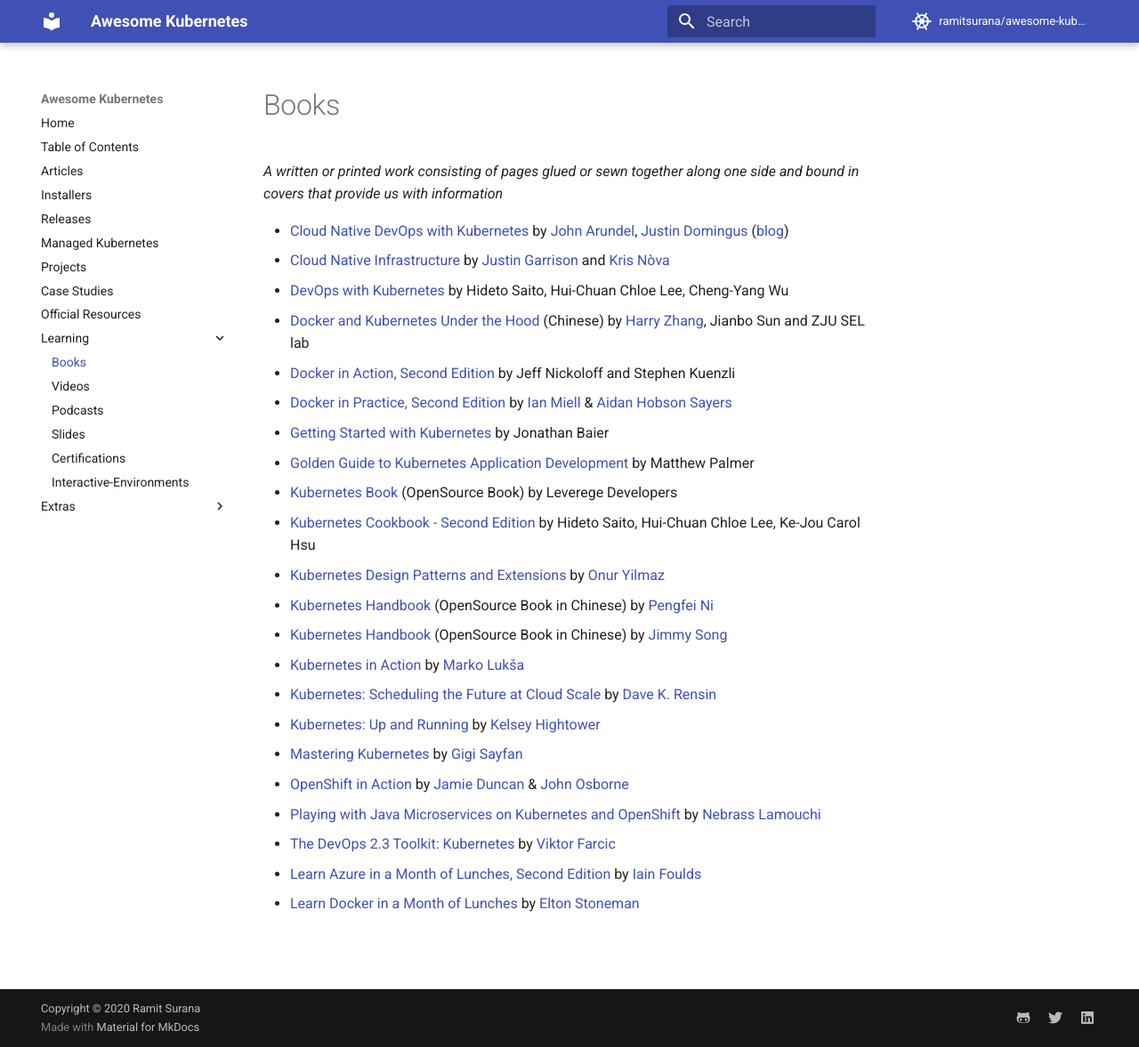
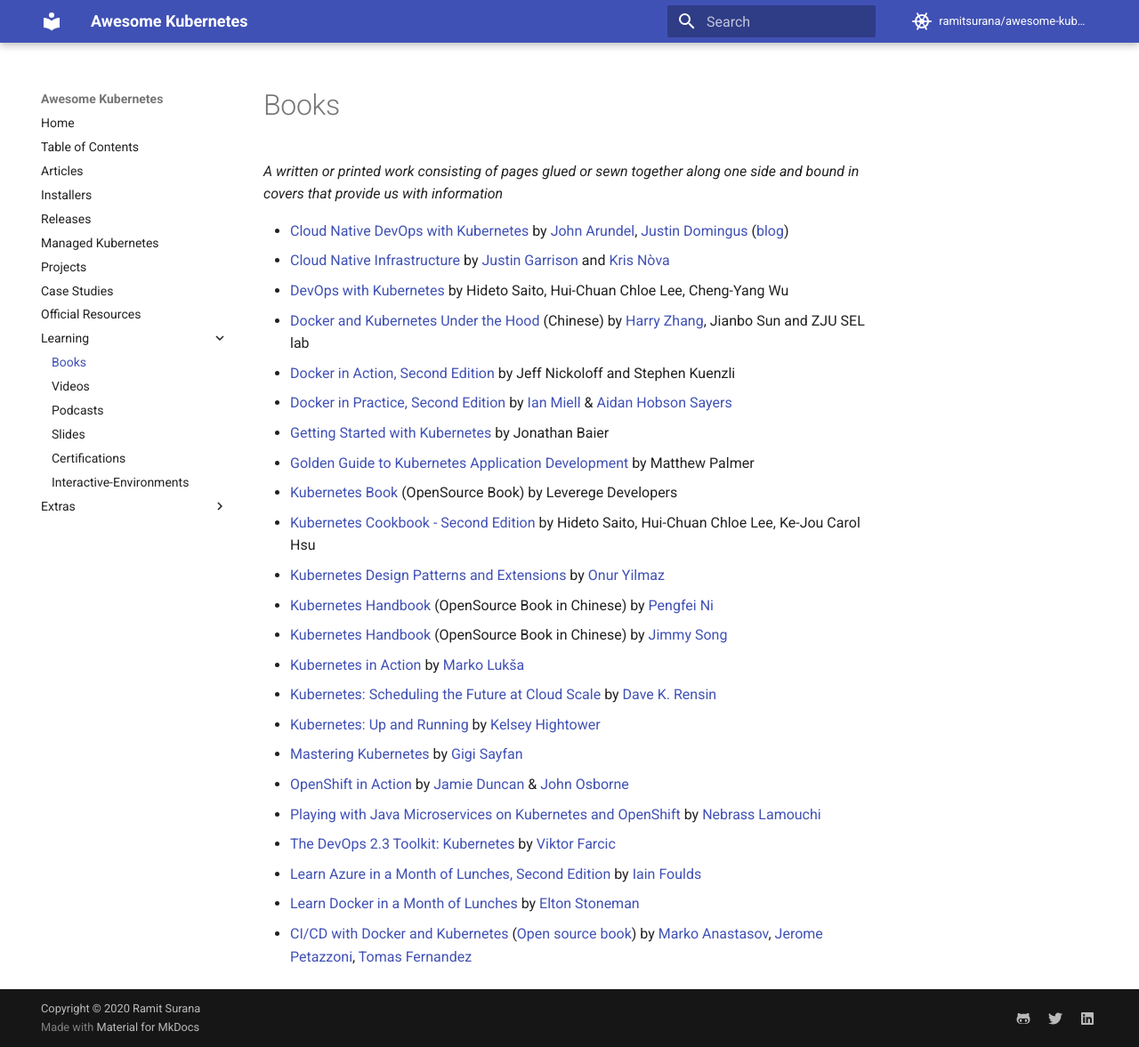
Before and after one commit to topstar920707/awesome-kubernetes, an MkDocs documentation site: the page built from docs/learning-resources/books.md, in a window 1280 px wide and 1177 px high. Shown: the whole window at 89% size. Built offline with MkDocs 1.6.1 and Material for MkDocs 9.7.7, drawn with Linux system fonts in a browser that asks for light colours; comment, search, counter and statistics services are not loaded.

Commit message:
Add 'CI/CD with Docker and Kubernetes' book
Ref - https://github.com/ramitsurana/awesome-kubernetes/pull/614/

```diff
--- a/docs/learning-resources/books.md
+++ b/docs/learning-resources/books.md
@@ -26,3 +26,4 @@ us with information*
 * [The DevOps 2.3 Toolkit: Kubernetes](https://leanpub.com/the-devops-2-3-toolkit) by [Viktor Farcic](https://twitter.com/vfarcic)
 * [Learn Azure in a Month of Lunches, Second Edition](https://www.manning.com/books/learn-azure-in-a-month-of-lunches-second-edition) by [Iain Foulds](https://twitter.com/fouldsy)
 * [Learn Docker in a Month of Lunches](https://www.manning.com/books/learn-docker-in-a-month-of-lunches) by [Elton Stoneman](https://twitter.com/EltonStoneman)
+* [CI/CD with Docker and Kubernetes](https://semaphoreci.com/resources/cicd-docker-kubernetes) ([Open source book](https://github.com/semaphoreci/book-cicd-docker-kubernetes)) by [Marko Anastasov](https://github.com/markoa), [Jerome Petazzoni](https://github.com/jpetazzo), [Tomas Fernandez](https://github.com/TomFern)
```
